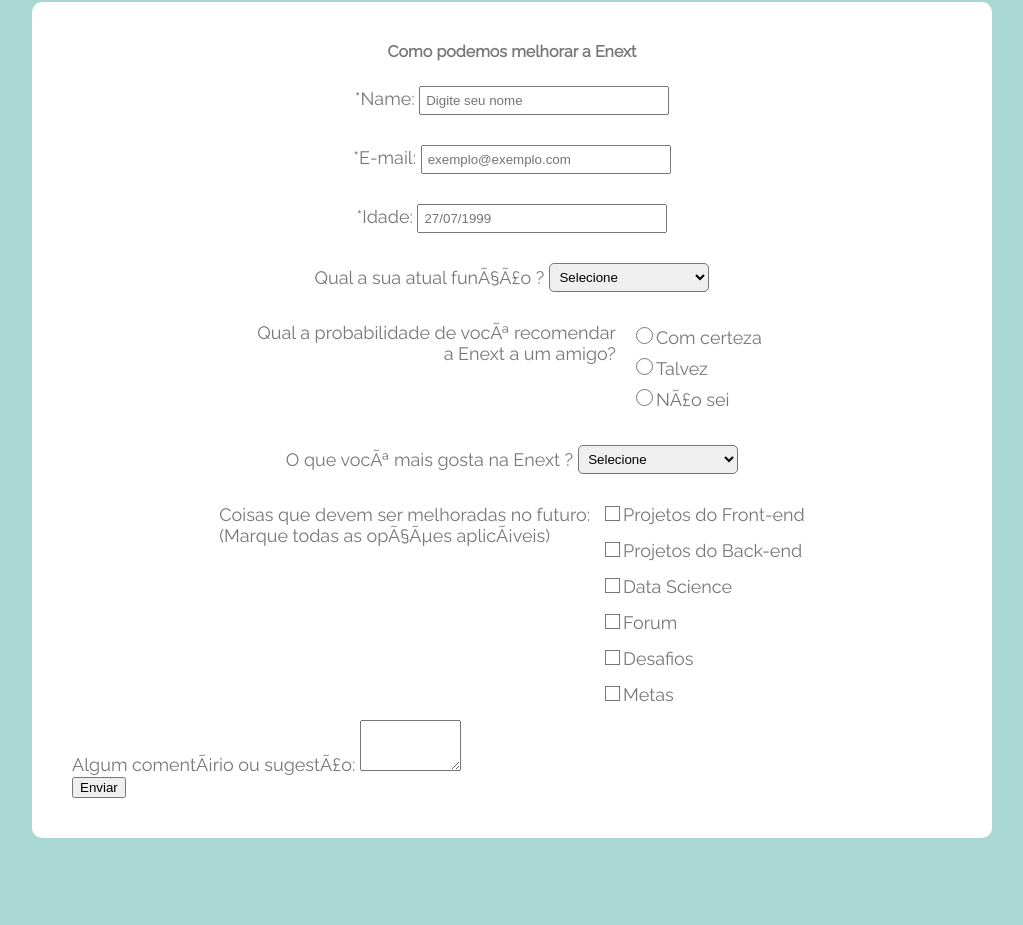
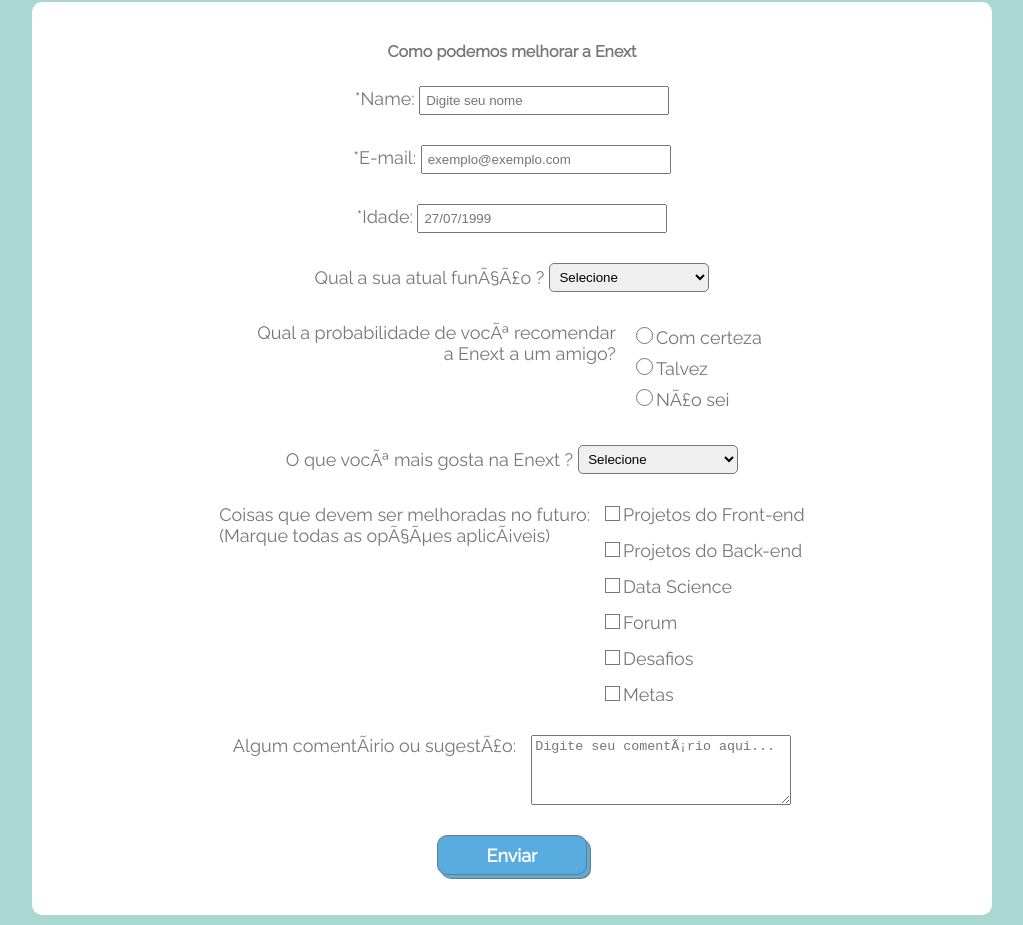
Before and after one commit to giovannychaves/projeto-git-github, a plain HTML site: page index.html in a window 1280 px wide. Shown: the part 120-1045 px from the top of the page, without its empty margins (128-1151 px from the left). Before the commit the page ends 968 px from the top, so only its background shows below. Drawn offline with Linux system fonts and the light colour scheme.

Commit message:
Section TxtArea e botão estilizados

```diff
--- a/index.html
+++ b/index.html
@@ -108,9 +108,9 @@
                 </article>
             </section>
 
-            <section>
+            <section class="form_txtarea">
                 <span>Algum comentário ou sugestão:</span>
-                <textarea name="txtarea" id="txtarea" cols="10" rows="3"></textarea>
+                <textarea name="txtarea" id="txtarea" placeholder="Digite seu comentário aqui..."></textarea>
             </section>
 
             <input type="button" value="Enviar">
--- a/style.css
+++ b/style.css
@@ -179,3 +179,43 @@
 input[type="checkbox"]:checked + .lbl::before{
     background-color: #222;
 }
+
+.form_txtarea{
+    display: flex;
+    justify-content: center;
+}
+
+.form_txtarea span{
+    margin: 15px;
+}
+
+.form_txtarea textarea{
+    margin: 15px 15px 15px 0px;
+    max-width: 260px;
+    width: 100%;
+    height: 70px;
+    padding: 3px;
+}
+
+input[type="button"]{
+    font-family: 'Raleway', Helvetica, sans-serif;
+    font-size: 18px;
+    color: white;
+    font-weight: bold;
+    margin: 15px auto 0 auto;
+    display: block;
+    width: 150px;
+    height: 40px;
+    border-radius: 10px;
+    background-color: #59ace0;
+    box-shadow: 3px 3px 0 0 #59ace0,
+                4px 4px 0 0 #777;
+    border: 1px solid #777;
+}
+
+input[type="button"]:hover{
+    box-shadow: 1px 1px 0 0 #59ace0,
+                2px 2px 0 0 #777;
+
+    transition: 0.3s;
+}
```
